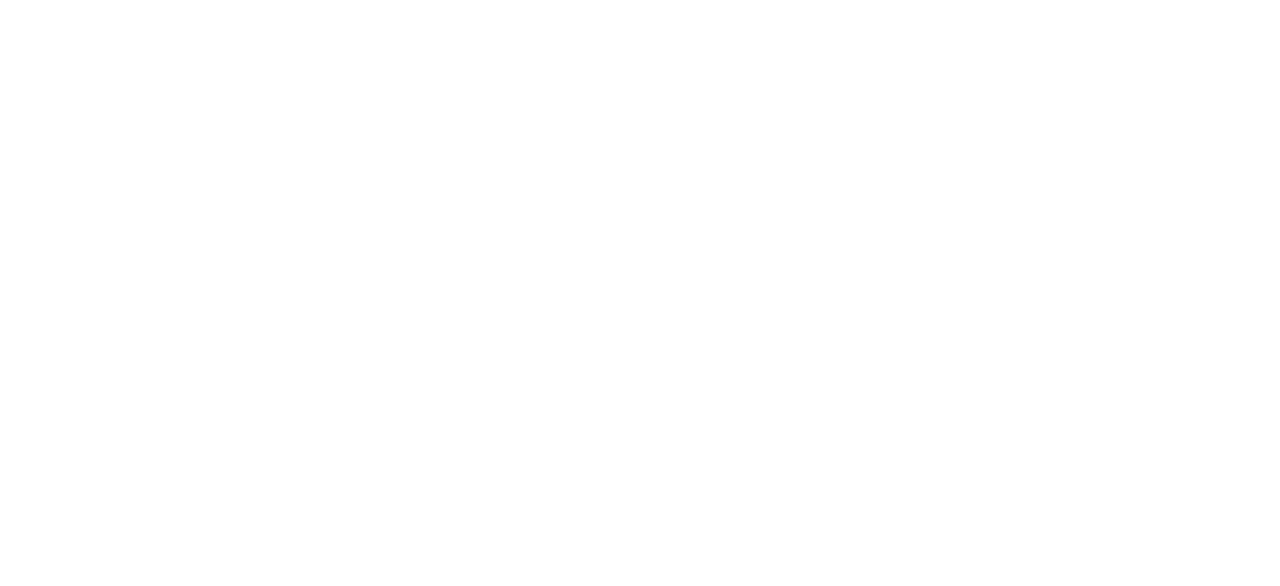
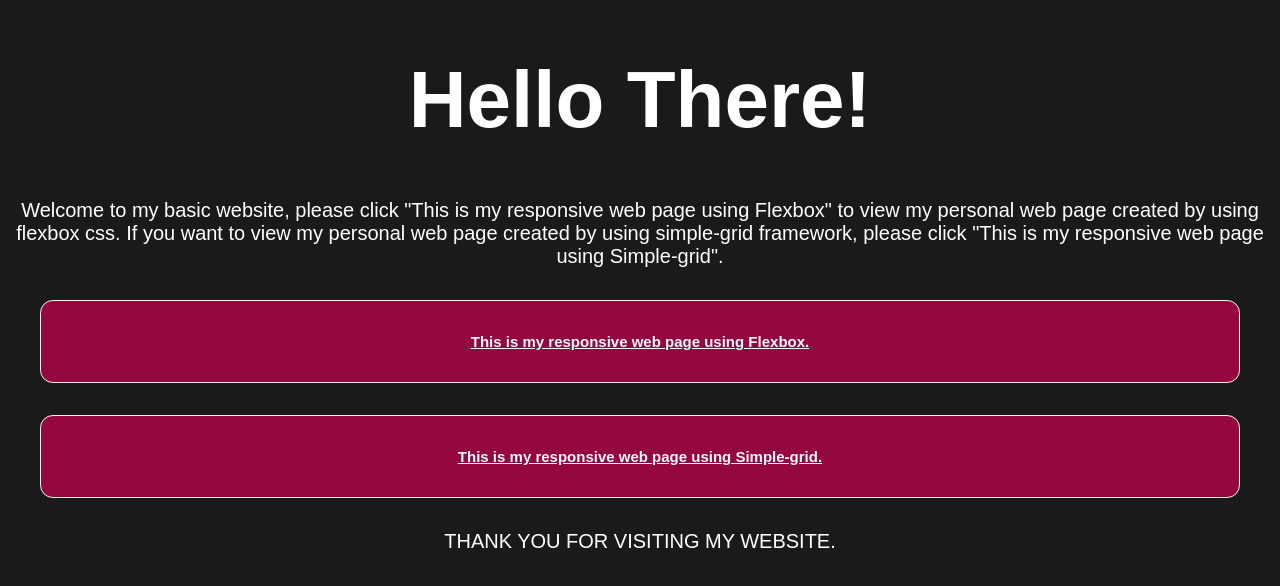
Before and after one commit to Smindlondz/basic_website, a plain HTML site: page index.html in a window 1280 px wide. Drawn offline with Linux system fonts and the light colour scheme.

Commit message:
my repo with updated INDEX file

```diff
--- a/index.html
+++ b/index.html
@@ -1,12 +1,80 @@
 <!DOCTYPE html>
 <html lang="en">
+
 <head>
     <meta charset="UTF-8">
     <meta http-equiv="X-UA-Compatible" content="IE=edge">
     <meta name="viewport" content="width=device-width, initial-scale=1.0">
     <title>Document</title>
+    <style>
+        body {
+            background-color: #1A1A1D;
+            color: white;
+            font-family: 'Montserrat', sans-serif;
+
+        }
+
+        .flexbox {
+            background-color: #950740;
+            display: flex;
+            justify-content: center;
+            align-items: center;
+
+        }
+
+        .simple {
+            background-color: #950740;
+            display: flex;
+            justify-content: center;
+            align-items: center;
+        }
+
+        .para {
+            text-align: center;
+            font-size: 20px;
+        }
+
+        .box {
+            border: 0.5px solid;
+            border-radius: 0.8em;
+            color: beige;
+            margin: 2em;
+            padding: 2em;
+
+        }
+
+        .head {
+            text-align: center;
+            font-size: 80px;
+        }
+
+        .text {
+            color: aliceblue;
+            font-weight: bold;
+            font-size: 15px;
+        }
+    </style>
 </head>
+
 <body>
+    <h1 class="head">Hello There!</h1>
+    <p class="para">
+        Welcome to my basic website, please click "This is my responsive web page using Flexbox" to view my personal web
+        page created by using flexbox css.
+        If you want to view my personal web page created by using simple-grid framework, please click "This is my responsive web page using Simple-grid".
+    </p>
+    <div class="flexbox box">
+        <a href="my-webpage.html" class="text">This is my responsive web page using Flexbox.</a>
+    </div>
+    <div class="simple box">
+        <a href="my-webpage-grid.html" class="text">This is my responsive web page using Simple-grid.</a>
+    </div>
+
+    <p class="para">
+        THANK YOU FOR VISITING MY WEBSITE.
+    </p>
+
 
 </body>
+
 </html>
```
